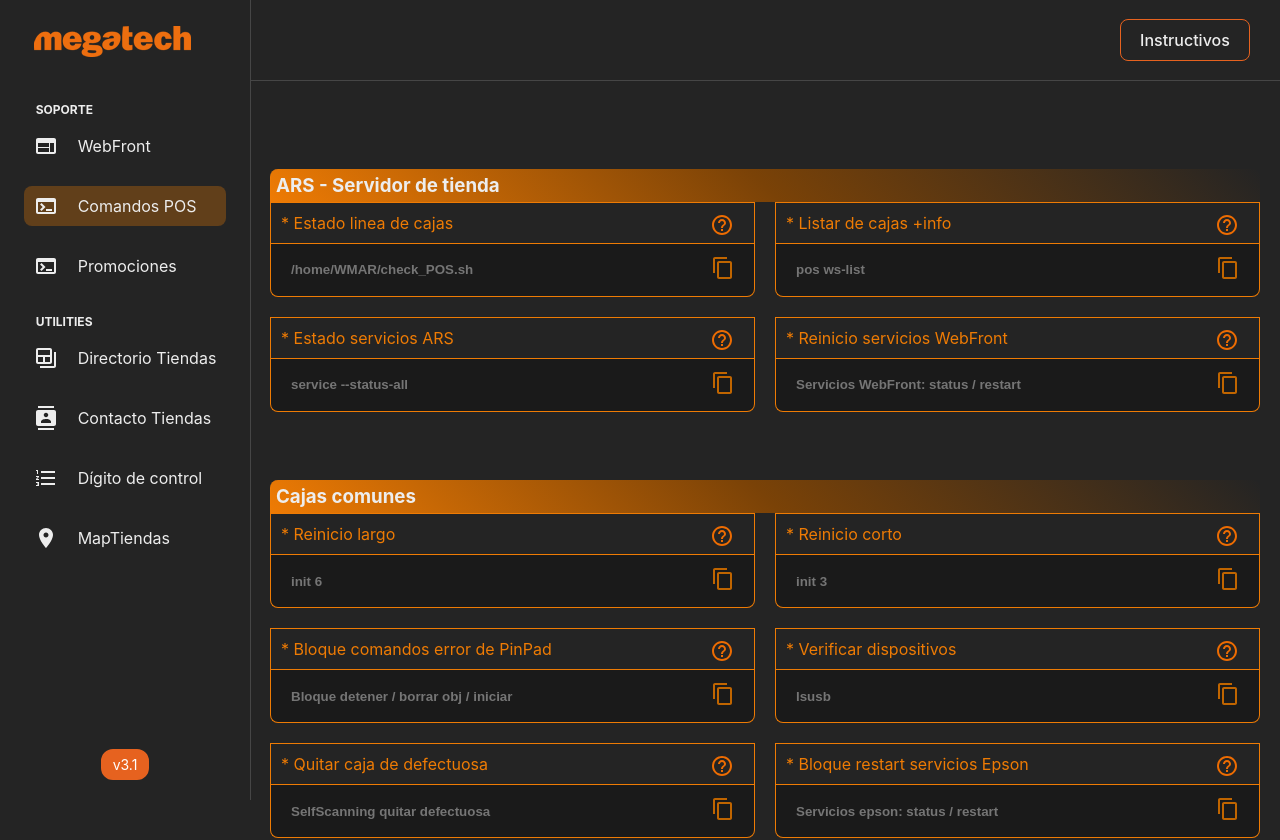
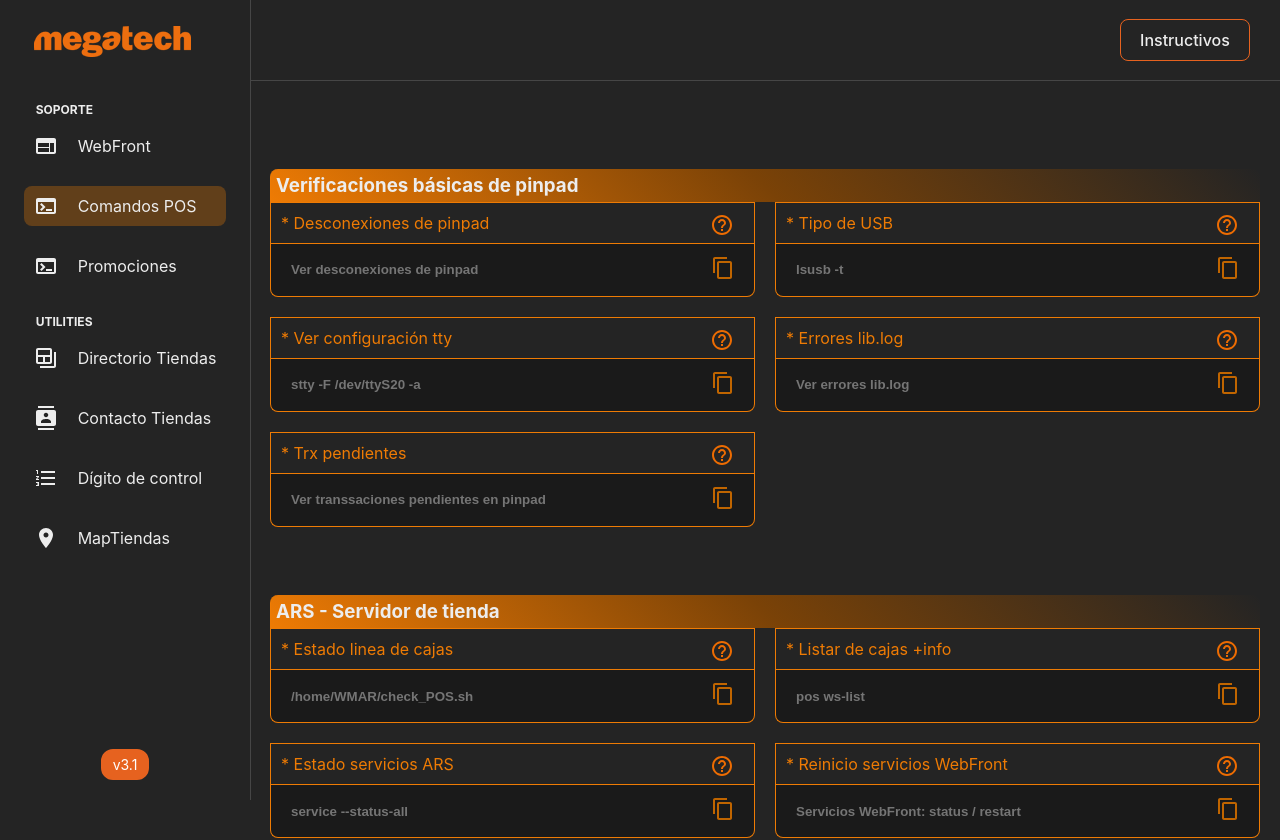
Before and after one commit to jlchurruarin/WebFrontTiendas, a React (Vite) app: page /commands in a window 1280 px wide. Shown: the top 840 px of the page. Built offline with nearby package versions, Linux system fonts and the light colour scheme.

Commit message:
Se agregan comando de verificación básica de pinpad
* Desconexiones de pinpad
* Tipo de USB
* Configuraciones tty
* Error de lib.log
* Trx Pendientes

```diff
--- a/src/components/Comandos/Comandos.jsx
+++ b/src/components/Comandos/Comandos.jsx
@@ -23,7 +23,14 @@ function Comandos() {
       ) : (
         <div className={styles.mainContent}>
           <div className={styles.container}>
-          <CommandCategory title="ARS - Servidor de tienda">
+            <CommandCategory title="Verificaciones básicas de pinpad">
+              <Command commandName="* Desconexiones de pinpad" placeHolder="Ver desconexiones de pinpad" command={"grep -E \"New USB device found.*idVendor=11ca, idProduct=022d\" /var/log/messages | awk '{count[$1 \" \" $2]++} END {for (d in count) print d \": \" count[d]}' | sort"}/>
+              <Command commandName="* Tipo de USB" placeHolder="lsusb -t" command="lsusb -t" helpText='Muestra información del puerto en donde se encuentra conectado cada dispositivo usb'/>
+              <Command commandName="* Ver configuración tty" placeHolder="stty -F /dev/ttyS20 -a" command="stty -F /dev/ttyS20 -a" helpText="Permite ver la configuraciones de conexión entre la POS y Pinpad"/>
+              <Command commandName="* Errores lib.log" placeHolder="Ver errores lib.log" command={"grep \"ERROR\" $(awk '/cd / {print $2}' /etc/init.d/emv)/log/lib.log"}/>
+              <Command commandName="* Trx pendientes" placeHolder="Ver transsaciones pendientes en pinpad" command={"grep \"Trxs Pendientes\" $(awk '/cd / {print $2}' /etc/init.d/emv)/log/lib.log"}/>
+            </CommandCategory>
+            <CommandCategory title="ARS - Servidor de tienda">
               <Command commandName="* Estado linea de cajas" placeHolder="/home/WMAR/check_POS.sh" command="/home/WMAR/check_POS.sh" helpUrl="https://drive.google.com/file/d/1QY20SzvNonbXEY7cfhNSAx6Ekp4DiheB/edit"/>
               <Command commandName="* Listar de cajas +info" placeHolder="pos ws-list" command="pos ws-list"/>
               <Command commandName="* Estado servicios ARS" placeHolder="service --status-all" command="service --status-all"/>
```
